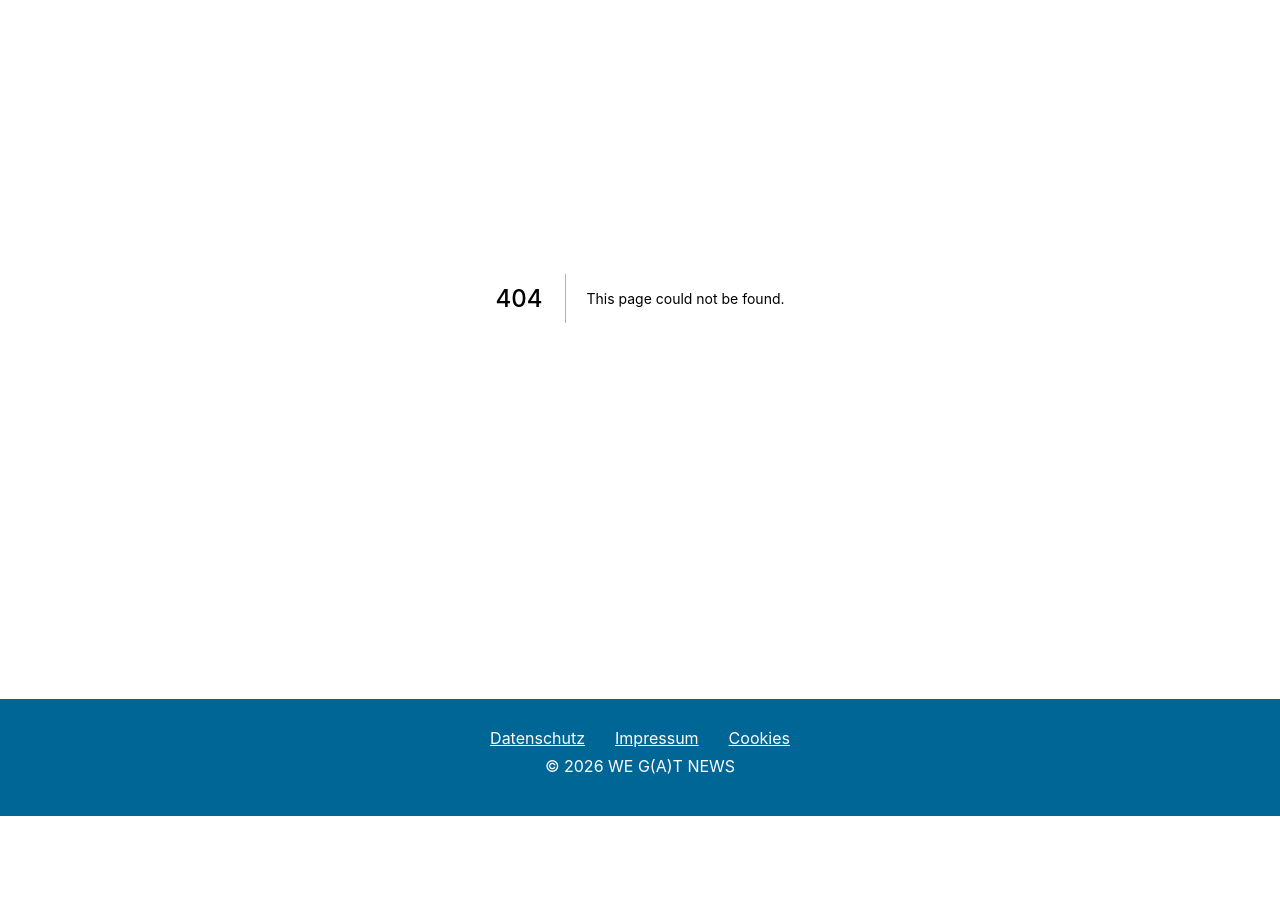
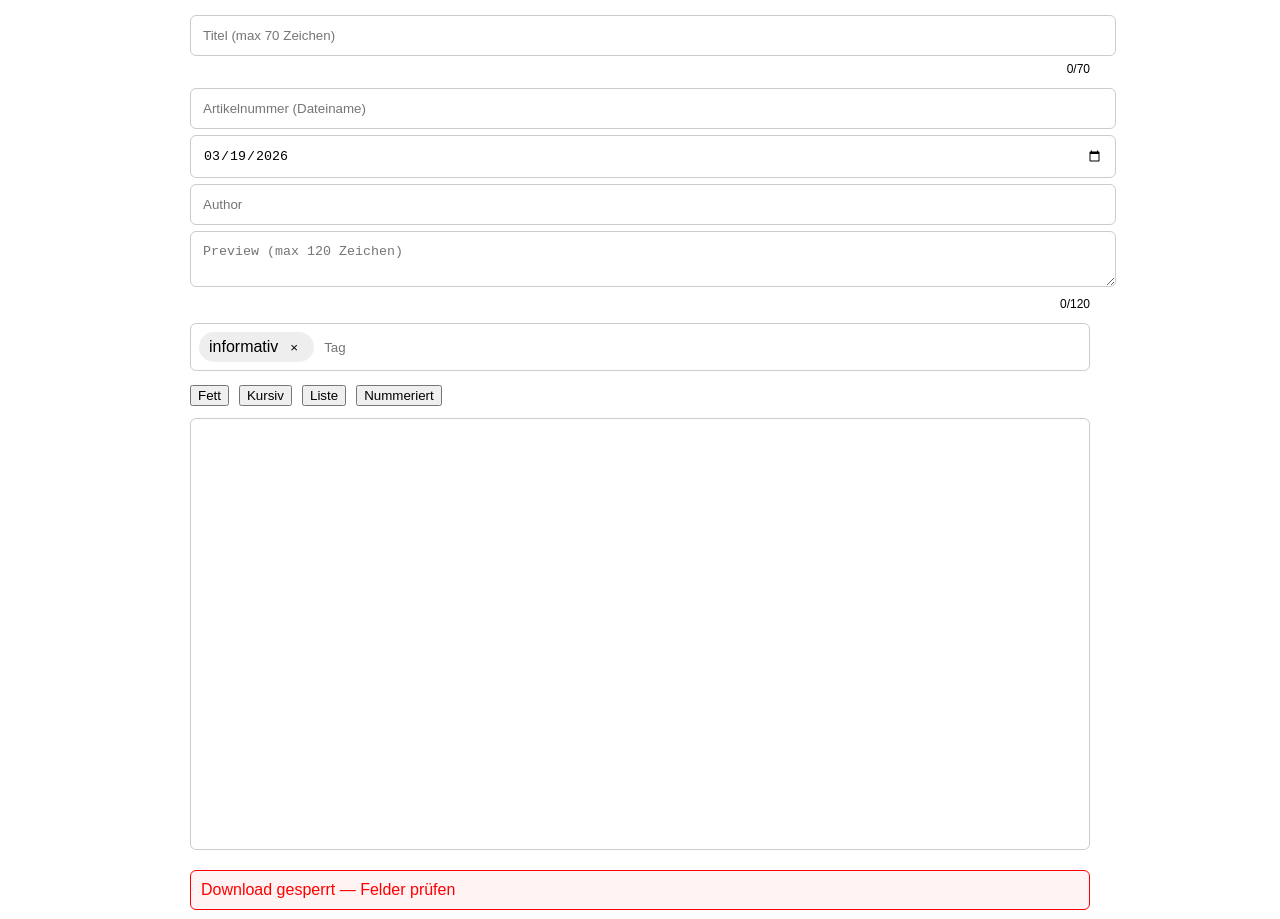
Before and after one commit to Chenjv2/wegatnews, a Next.js app: page /tools/editor in a window 1280 px wide. Before the commit this address had no page. Shown: the part 220-1139 px from the top of the page. Before the commit the page ends 1036 px from the top, so only its background shows below. Built offline with nearby package versions, Linux system fonts and the light colour scheme.

Commit message:
editor firstly added

```diff
--- a/package.json
+++ b/package.json
@@ -16,7 +16,8 @@
     "react": "19.2.3",
     "react-dom": "19.2.3",
     "remark": "^15.0.1",
-    "remark-html": "^16.0.1"
+    "remark-html": "^16.0.1",
+    "turndown": "^7.2.2"
   },
   "devDependencies": {
     "@types/node": "25.5.0",
--- /dev/null
+++ b/pages/tools/editor.js
@@ -0,0 +1,438 @@
+import { useEffect, useRef, useState } from "react";
+import TurndownService from "turndown";
+
+export default function EditorPage() {
+
+  const editorRef = useRef(null);
+  const today = new Date().toISOString().split("T")[0];
+
+  const [advancedOpen, setAdvancedOpen] = useState(false);
+
+  const [title, setTitle] = useState("");
+  const [articleNumber, setArticleNumber] = useState("");
+  const [slug, setSlug] = useState("");
+  const [date, setDate] = useState(today);
+  const [author, setAuthor] = useState("");
+
+  const [preview, setPreview] = useState("");
+
+  const [tagInput, setTagInput] = useState("");
+  const [tags, setTags] = useState(["informativ"]);
+
+  const [contentHtml, setContentHtml] = useState("");
+  const [markdown, setMarkdown] = useState("");
+
+  const titleTooLong = title.length > 70;
+  const previewTooLong = preview.length > 120;
+
+  const plainTextContent = contentHtml
+    .replace(/<[^>]+>/g, " ")
+    .replace(/\s+/g, " ")
+    .trim();
+
+  const articleNumberValid = articleNumber.trim().length > 0;
+
+  const isValidPost =
+    title.trim() &&
+    !titleTooLong &&
+    articleNumberValid &&
+    preview.trim() &&
+    !previewTooLong &&
+    author.trim() &&
+    slug.trim() &&
+    plainTextContent;
+
+  const formatText = (command, value = null) => {
+    document.execCommand(command, false, value);
+    setContentHtml(editorRef.current?.innerHTML || "");
+  };
+
+  const createSlug = (value) => {
+    return value
+      .toLowerCase()
+      .trim()
+      .replace(/ä/g, "ae")
+      .replace(/ö/g, "oe")
+      .replace(/ü/g, "ue")
+      .replace(/ß/g, "ss")
+      .replace(/[^a-z0-9\s-]/g, "")
+      .replace(/\s+/g, "-")
+      .replace(/-+/g, "-")
+      .replace(/^-|-$/g, "");
+  };
+
+  useEffect(() => {
+    setSlug(createSlug(title));
+  }, [title]);
+
+  const addTag = () => {
+    const cleaned = tagInput.trim().toLowerCase();
+    if (!cleaned) return;
+
+    if (tags.includes(cleaned)) {
+      setTagInput("");
+      return;
+    }
+
+    setTags((prev) => [...prev, cleaned]);
+    setTagInput("");
+  };
+
+  const removeTag = (tagToRemove) => {
+
+    const nextTags = tags.filter((tag) => tag !== tagToRemove);
+
+    setTags(nextTags.length ? nextTags : ["informativ"]);
+
+  };
+
+  const handleTagKeyDown = (e) => {
+
+    if (e.key === "Enter" || e.key === ",") {
+      e.preventDefault();
+      addTag();
+    }
+
+    if (e.key === "Backspace" && !tagInput && tags.length > 1) {
+      setTags((prev) => prev.slice(0, -1));
+    }
+
+  };
+
+  const buildMarkdown = () => {
+
+    const turndownService = new TurndownService({
+      headingStyle: "atx",
+      codeBlockStyle: "fenced",
+      bulletListMarker: "-"
+    });
+
+    const contentMarkdown = turndownService.turndown(contentHtml);
+
+    return [
+
+      "---",
+      `title: ${title}`,
+      `articleNumber: ${articleNumber}`,
+      `slug: ${slug}`,
+      `date: ${date}`,
+      `author: ${author}`,
+      `preview: ${preview}`,
+      `tags: [${tags.map(tag => `"${tag}"`).join(", ")}]`,
+      "---",
+      "",
+      contentMarkdown
+
+    ].join("\n");
+
+  };
+
+  useEffect(() => {
+    setMarkdown(buildMarkdown());
+  }, [title, articleNumber, slug, date, author, preview, tags, contentHtml]);
+
+  const downloadMarkdown = () => {
+
+    if (!isValidPost) return;
+
+    const md = buildMarkdown();
+
+    const blob = new Blob([md], { type: "text/markdown;charset=utf-8" });
+
+    const url = URL.createObjectURL(blob);
+
+    const a = document.createElement("a");
+
+    a.href = url;
+    a.download = `${articleNumber.trim()}.md`;
+
+    document.body.appendChild(a);
+    a.click();
+    a.remove();
+
+    URL.revokeObjectURL(url);
+
+  };
+
+  return (
+    <div style={styles.page}>
+
+      <div style={styles.headerRow}>
+
+        <h1 style={{margin:0}}>Blog Post Editor</h1>
+
+        <button
+          onClick={() => setAdvancedOpen(!advancedOpen)}
+          style={styles.advancedToggle}
+        >
+          {advancedOpen ? "Advanced schließen" : "Advanced"}
+        </button>
+
+      </div>
+
+      <input
+        type="text"
+        placeholder="Titel (max 70 Zeichen)"
+        value={title}
+        onChange={(e) => setTitle(e.target.value)}
+        style={{
+          ...styles.input,
+          ...(titleTooLong ? styles.inputError : {})
+        }}
+      />
+
+      <div style={styles.charCount}>
+        {title.length}/70
+      </div>
+
+      <input
+        type="text"
+        placeholder="Artikelnummer (Dateiname)"
+        value={articleNumber}
+        onChange={(e) => setArticleNumber(e.target.value)}
+        style={styles.input}
+      />
+
+      <input
+        type="date"
+        value={date}
+        onChange={(e) => setDate(e.target.value)}
+        style={styles.input}
+      />
+
+      <input
+        type="text"
+        placeholder="Author"
+        value={author}
+        onChange={(e) => setAuthor(e.target.value)}
+        style={styles.input}
+      />
+
+      <textarea
+        rows={2}
+        placeholder="Preview (max 120 Zeichen)"
+        value={preview}
+        onChange={(e) => setPreview(e.target.value)}
+        style={{
+          ...styles.textarea,
+          ...(previewTooLong ? styles.inputError : {})
+        }}
+      />
+
+      <div style={styles.charCount}>
+        {preview.length}/120
+      </div>
+
+      <div style={styles.tagsBox}>
+
+        {tags.map(tag => (
+
+          <span key={tag} style={styles.tagChip}>
+
+            {tag}
+
+            <button
+              onClick={() => removeTag(tag)}
+              style={styles.tagRemove}
+            >
+              ×
+            </button>
+
+          </span>
+
+        ))}
+
+        <input
+          value={tagInput}
+          onChange={(e) => setTagInput(e.target.value)}
+          onKeyDown={handleTagKeyDown}
+          onBlur={addTag}
+          placeholder="Tag"
+          style={styles.tagInput}
+        />
+
+      </div>
+
+      {advancedOpen && (
+        <input
+          value={slug}
+          readOnly
+          style={{...styles.input, ...styles.readOnly}}
+        />
+      )}
+
+      <div style={styles.toolbar}>
+
+        <button onClick={() => formatText("bold")}>Fett</button>
+        <button onClick={() => formatText("italic")}>Kursiv</button>
+        <button onClick={() => formatText("insertUnorderedList")}>Liste</button>
+        <button onClick={() => formatText("insertOrderedList")}>Nummeriert</button>
+
+      </div>
+
+      <div
+        ref={editorRef}
+        contentEditable
+        suppressContentEditableWarning
+        onInput={(e) => setContentHtml(e.currentTarget.innerHTML)}
+        style={styles.editor}
+      />
+
+      {!isValidPost && (
+        <div style={styles.errorBox}>
+          Download gesperrt — Felder prüfen
+        </div>
+      )}
+
+      <button
+        onClick={downloadMarkdown}
+        disabled={!isValidPost}
+        style={{
+          ...styles.downloadButton,
+          ...(!isValidPost ? styles.disabledButton : {})
+        }}
+      >
+        Markdown herunterladen
+      </button>
+
+      {advancedOpen && (
+        <>
+          <h2>Markdown Preview</h2>
+          <pre style={styles.previewBox}>{markdown}</pre>
+        </>
+      )}
+
+    </div>
+  );
+}
+
+const styles = {
+
+  page:{
+    maxWidth:"900px",
+    margin:"40px auto",
+    fontFamily:"Arial"
+  },
+
+  headerRow:{
+    display:"flex",
+    justifyContent:"space-between",
+    alignItems:"center",
+    marginBottom:"20px"
+  },
+
+  advancedToggle:{
+    padding:"8px 12px",
+    borderRadius:"6px",
+    border:"1px solid #ccc",
+    cursor:"pointer",
+    background:"#fafafa"
+  },
+
+  input:{
+    width:"100%",
+    padding:"12px",
+    borderRadius:"6px",
+    border:"1px solid #ccc",
+    marginBottom:"6px"
+  },
+
+  textarea:{
+    width:"100%",
+    padding:"12px",
+    borderRadius:"6px",
+    border:"1px solid #ccc",
+    marginBottom:"6px",
+    resize:"vertical"
+  },
+
+  readOnly:{
+    background:"#f5f5f5",
+    color:"#666"
+  },
+
+  inputError:{
+    border:"1px solid red"
+  },
+
+  charCount:{
+    fontSize:"12px",
+    textAlign:"right",
+    marginBottom:"12px"
+  },
+
+  tagsBox:{
+    border:"1px solid #ccc",
+    borderRadius:"6px",
+    padding:"8px",
+    display:"flex",
+    flexWrap:"wrap",
+    gap:"8px",
+    marginBottom:"14px"
+  },
+
+  tagChip:{
+    background:"#eee",
+    borderRadius:"999px",
+    padding:"6px 10px",
+    display:"flex",
+    alignItems:"center",
+    gap:"6px"
+  },
+
+  tagRemove:{
+    border:"none",
+    background:"transparent",
+    cursor:"pointer"
+  },
+
+  tagInput:{
+    border:"none",
+    outline:"none",
+    flex:1
+  },
+
+  toolbar:{
+    display:"flex",
+    gap:"10px",
+    marginBottom:"12px"
+  },
+
+  editor:{
+    height:"400px",
+    overflowY:"auto",
+    border:"1px solid #ccc",
+    borderRadius:"6px",
+    padding:"15px",
+    marginBottom:"20px"
+  },
+
+  errorBox:{
+    background:"#fff3f3",
+    border:"1px solid red",
+    padding:"10px",
+    borderRadius:"6px",
+    marginBottom:"10px",
+    color:"red"
+  },
+
+  downloadButton:{
+    padding:"10px 16px",
+    borderRadius:"6px",
+    border:"1px solid #ccc",
+    cursor:"pointer"
+  },
+
+  disabledButton:{
+    opacity:0.5,
+    cursor:"not-allowed"
+  },
+
+  previewBox:{
+    background:"#f7f7f7",
+    padding:"15px",
+    borderRadius:"6px",
+    border:"1px solid #ddd"
+  }
+
+};
```
Also changed, not shown: 2 other files (tests, documents, lock files or other folders).
